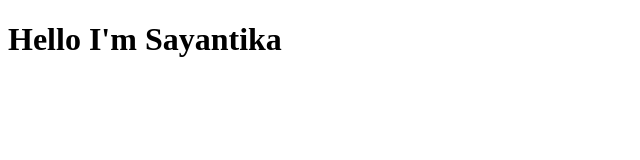
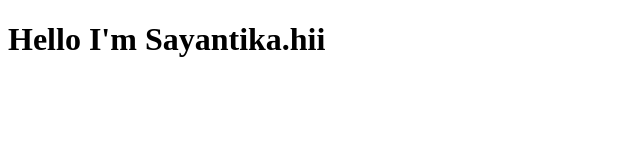
Before and after one commit to tirtheshdas/FullStack_Developement_Class, a plain HTML site: page SR.html in a window 1280 px wide. Shown: the full height of the page, 0-640 px from the left. Drawn offline with Linux system fonts and the light colour scheme.

Commit message:
added SR.html

```diff
--- a/SR.html
+++ b/SR.html
@@ -7,6 +7,6 @@
     <title>Document</title>
 </head>
 <body>
-    <h1>Hello I'm Sayantika</h1>
+    <h1>Hello I'm Sayantika.hii</h1>
 </body>
 </html>
```
